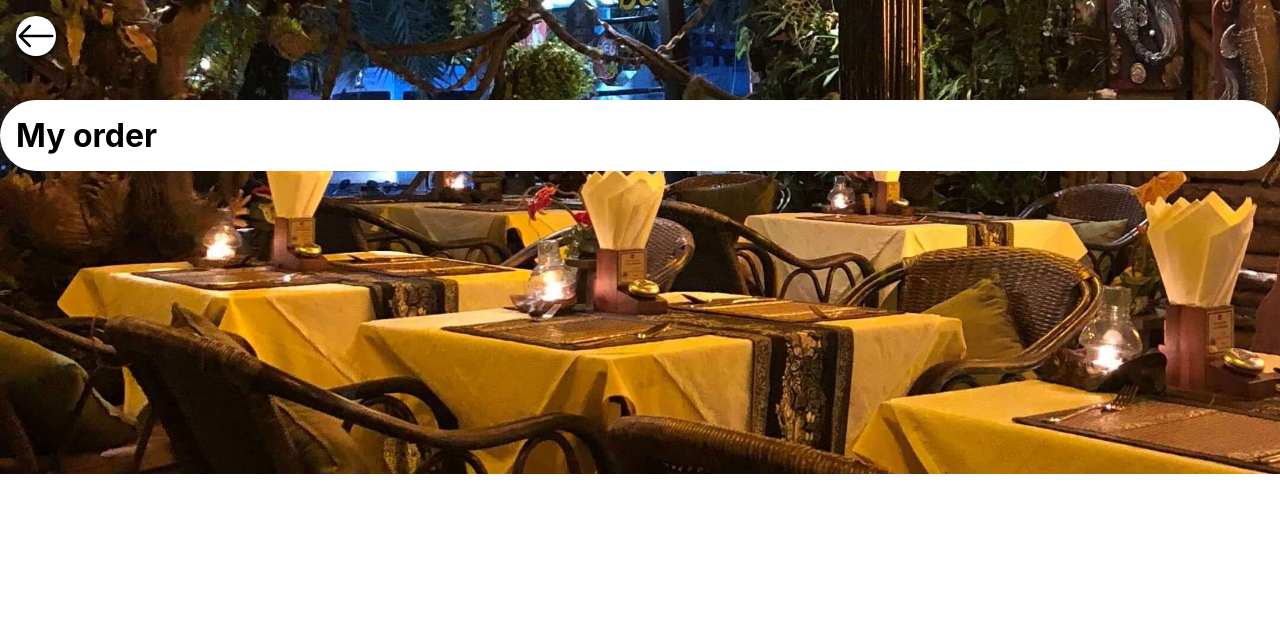
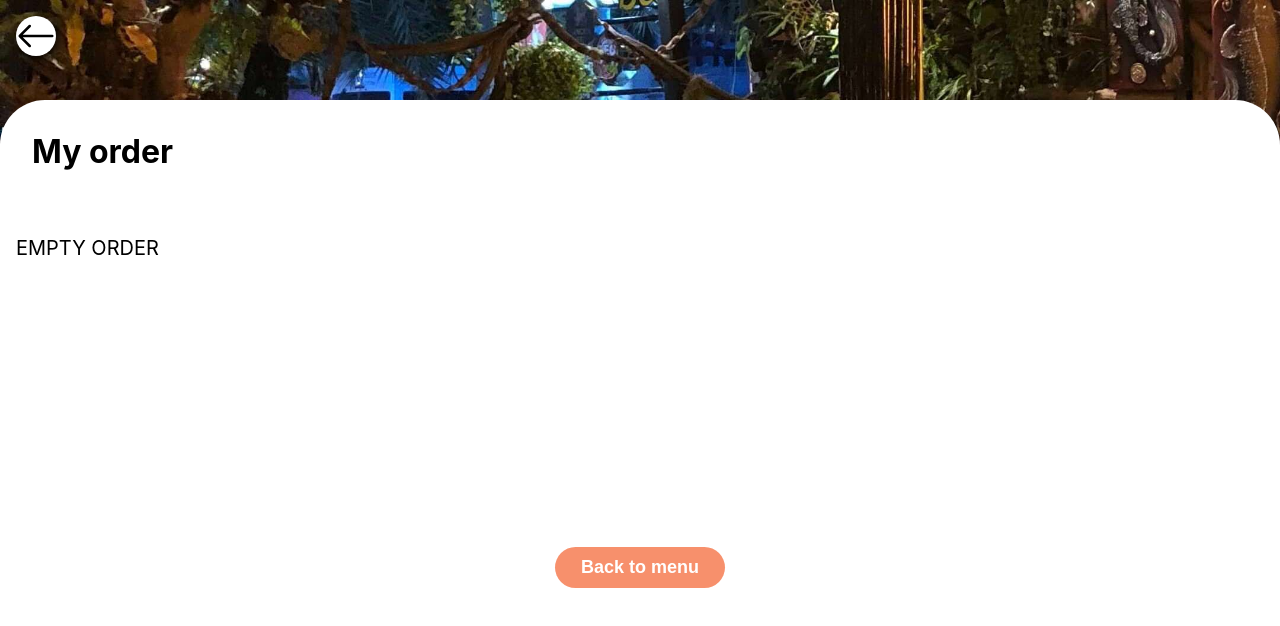
Before and after one commit to yasinabdmahmood/react-resturant-menu, a React (Create React App) app: page /orders in a window 1280 px wide. Shown: the top 626 px of the page. Built offline with nearby package versions, Linux system fonts and the light colour scheme.

Commit message:
Add empty order view in Orders section

```diff
--- a/src/components/orders/Orders.js
+++ b/src/components/orders/Orders.js
@@ -1,9 +1,20 @@
 import React from 'react';
+import { useNavigate } from 'react-router-dom';
 import Meal from '../Meal/Meal';
 import './Orders.scss';
 import {useSelector} from 'react-redux'
 
 function Orders(props) {
+  const navigate = useNavigate();
+  const emptyOrder = (
+    <div className='empty-order'>
+      <h2>EMPTY ORDER</h2>
+      <div>
+      <button onClick={() => navigate(-1)}>Back to menu</button>
+      </div>
+
+    </div>
+  )
   const chooseOrderedFoods =(state) => {
     const arr = [];
     state.forEach(element => {
@@ -19,7 +30,7 @@ function Orders(props) {
   return (
     <div className="meals-container">
       <h1>My order</h1>
-      {orderedMeal.map((el) => <Meal meal={el} CatagoryId={el.CatagoryId} />)}
+      {orderedMeal.length>0? orderedMeal.map((el) => <Meal meal={el} CatagoryId={el.CatagoryId} />) : emptyOrder}
     </div>
   );
 }
--- a/src/components/orders/Orders.scss
+++ b/src/components/orders/Orders.scss
@@ -0,0 +1,30 @@
+.meals-container {
+     padding: 1rem;
+    .empty-order{
+        display: flex;
+        flex-direction: column;
+        min-height: 80vh;
+    h2{
+       font-size: 20px;
+       font-weight: 400;
+       text-align: left;
+    }
+    div {
+        flex-grow: 1;
+        display: flex;
+        justify-content: center;
+        align-items: center;
+        button {
+           font-size: 18px;
+           font-weight: 700;
+           background-color: rgb(247,144,108);
+           color: white;
+           border: 0px solid black;
+           padding: 10px 26px;
+           border-radius: 32px;
+
+        }
+    }
+
+}
+}
```
